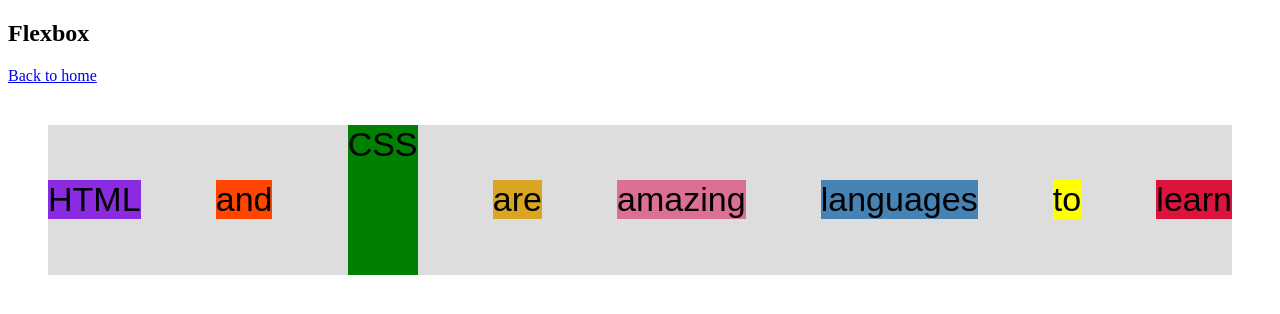
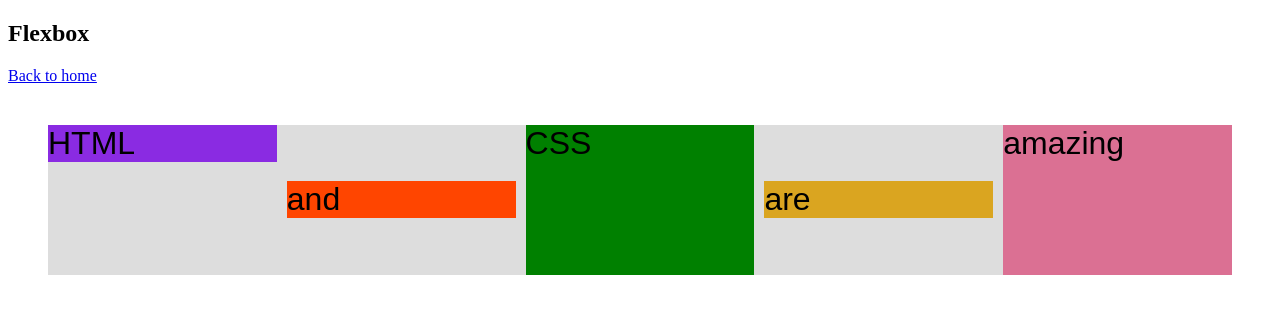
Before and after one commit to VictorHGH/Web_responsive_course, a website: page 04-CSS-Layouts/flexbox.html in a window 1280 px wide. Drawn offline with Linux system fonts and the light colour scheme.

Commit message:
Flexbox intro done!

```diff
--- a/04-CSS-Layouts/flexbox.html
+++ b/04-CSS-Layouts/flexbox.html
@@ -44,13 +44,44 @@
       /* STARTER */
       font-family: sans-serif;
       background-color: #ddd;
-      font-size: 34px;
+      font-size: 32px;
       margin: 40px;
 
       /* FLEXBOX */
       display: flex;
       align-items: center;
-      justify-content: space-between;
+      justify-content: flex-start;
+      gap: 10px;
+    }
+
+    .el {
+      /*
+      DEFAULTS
+      flex-grow: 0;
+      flex-shrink: 0;
+      flex-basis: auto;
+      */
+
+      /* flex-basis: 200px; */
+      /* flex-shrink: 0; */
+      /* flex-grow: 1; */
+
+      flex: 1;
+    }
+
+    .el--1 {
+      align-self: flex-start;
+      /* order: 2; */
+      /* flex-grow: 3; */
+    }
+
+    .el--5 {
+      align-self: stretch;
+      order: 1;
+    }
+
+    .el--6 {
+      order: -1;
     }
   </style>
 </head>
@@ -64,9 +95,9 @@
     <div class="el el--3">CSS</div>
     <div class="el el--4">are</div>
     <div class="el el--5">amazing</div>
-    <div class="el el--6">languages</div>
+    <!-- <div class="el el--6">languages</div>
     <div class="el el--7">to</div>
-    <div class="el el--8">learn</div>
+    <div class="el el--8">learn</div> -->
   </div>
 </body>
 
```
